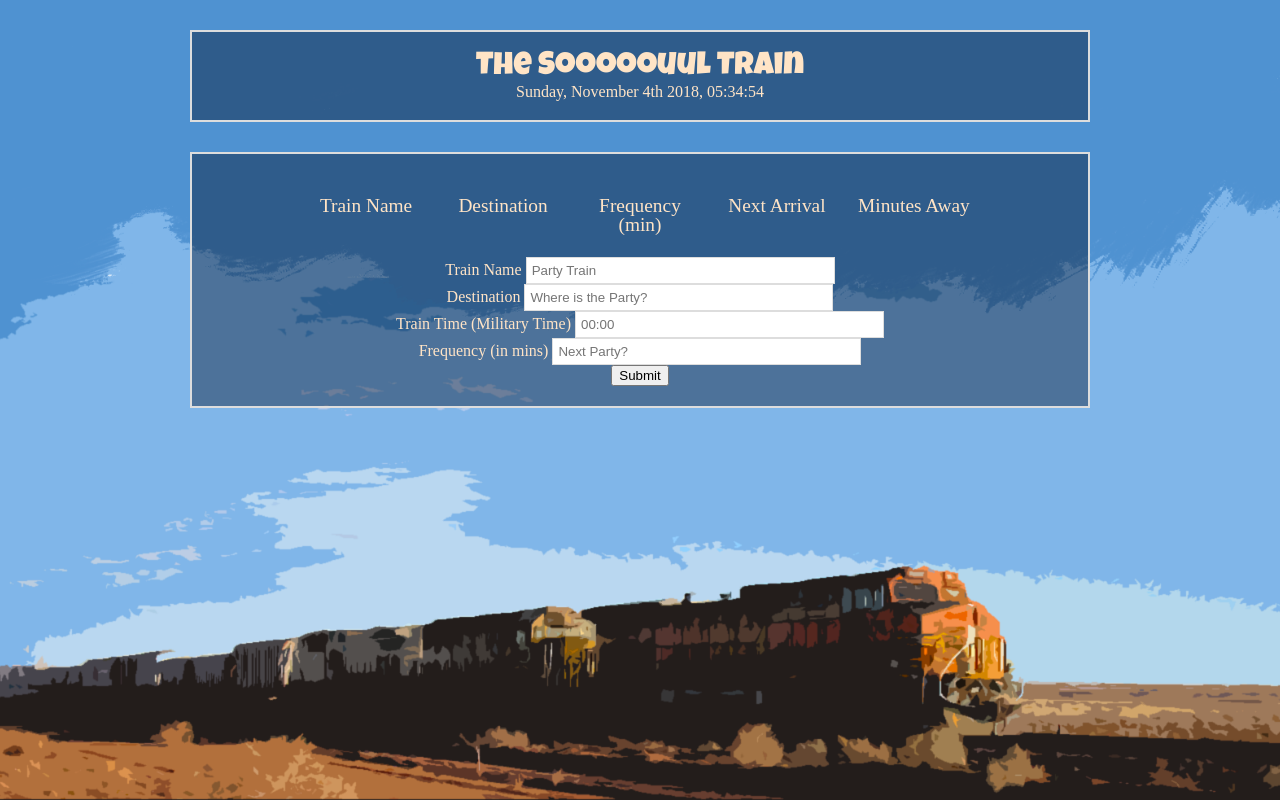
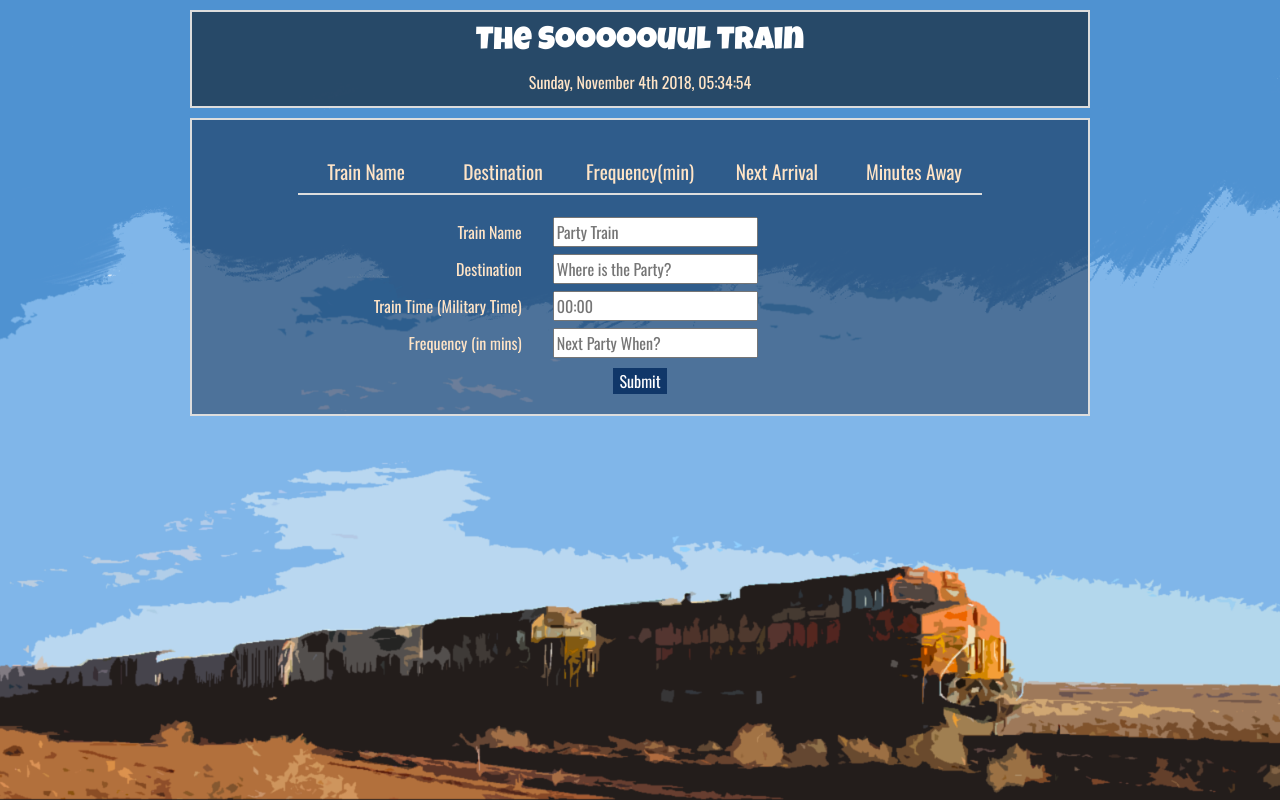
Before and after one commit to FyperTheViper/TrainsOnTime, a plain HTML site: page index.html in a window 1280 px wide. Drawn offline with nearby package versions, Linux system fonts and the light colour scheme; no server answers.

Commit message:
cleaned up CSS

```diff
--- a/assets/css/style.css
+++ b/assets/css/style.css
@@ -1,22 +1,23 @@
 body {
-    background: url(../images/choochoo.png) no-repeat center center fixed;;
+    background: url(../images/choochoo.png) no-repeat center center fixed;
     -webkit-background-size: cover;
     -moz-background-size: cover;
     -o-background-size: cover;
     background-size: cover;
     color: rgb(255, 228, 198);
+    font-family: 'Oswald', sans-serif;
 }
 
 header {
-    background-color: rgba(0, 14, 35, 0.4);
+    background-color: rgba(0, 0, 0, 0.5);
     width: 100%;
     max-width: 900px;
     height: auto;
     margin: auto;
-    margin-top: 30px;
+    margin-top: 10px;
     margin-bottom: 10px;
     border: 2px solid #dddddd;
-    padding: 20px 20px 20px 20px;
+    padding: 12px 12px 12px 12px;
     box-sizing: border-box;
     text-align: center;
 }
@@ -27,7 +28,7 @@ header {
     max-width: 900px;
     height: auto;
     margin: auto;
-    margin-top: 30px;
+    margin-top: 10px;
     margin-bottom: 100px;
     border: 2px solid #dddddd;
     padding: 20px 20px 20px 20px;
@@ -38,7 +39,8 @@ header {
 h2 {
     font-family: 'Luckiest Guy', cursive;
     font-size: 2em;
-    color: rgb(255, 228, 198);
+    color: white;
+
 }
 
 table, th, td {
@@ -48,24 +50,59 @@ table, th, td {
     text-align: center;
     font-size: 1.1em;
     table-layout: fixed;
-    margin-top: 15px;
+    margin-top: 10px;
     margin-bottom: 15px;
 
 }
 
+
 th, td {
     padding: 7px;
+    border-bottom: 2px solid #dddddd;
+}
+
+td {
+    font-size: 0.85em;
+}
+
+form {
+    width: 80%;
+    margin: 0 auto;
+}
+
+label, input {
+    display: inline-block;
 }
 
 label {
+    width: 30%;
+    text-align: right;
     margin-top: 10px;
     margin-bottom: 3px;
 }
 
-input {
+label + input {
+    width: 30%;
+    margin: 0 30% 0 4%;
+}
+
+input + input {
+    float: right;
     width: 300px;
     border: 1px solid #dddddd;
     padding-top: 5px;
     padding-bottom: 5px;
     padding-left: 5px;
 }
+
+button {
+    margin-top: 10px;
+    cursor: pointer;
+    border: none;
+    background: #103769;
+    color: white;
+}
+
+button:active {
+    background: #3480e4;
+}
--- a/index.html
+++ b/index.html
@@ -6,8 +6,11 @@
     <meta http-equiv="X-UA-Compatible" content="ie=edge">
     <title>Soul Train!</title>
     <link rel="stylesheet" href="assets/css/reset.css">
+    <link rel="stylesheet" href="https://stackpath.bootstrapcdn.com/bootstrap/4.1.3/css/bootstrap.min.css"
+    integrity="sha384-MCw98/SFnGE8fJT3GXwEOngsV7Zt27NXFoaoApmYm81iuXoPkFOJwJ8ERdknLPMO" crossorigin="anonymous">
     <link rel="stylesheet" href="assets/css/style.css">
     <link href="https://fonts.googleapis.com/css?family=Luckiest+Guy" rel="stylesheet">
+    <link href="https://fonts.googleapis.com/css?family=Oswald" rel="stylesheet">
     <script src="https://www.gstatic.com/firebasejs/5.5.6/firebase.js"></script>
     <script src="https://ajax.googleapis.com/ajax/libs/jquery/3.3.1/jquery.min.js"></script>
     <script src="https://cdn.jsdelivr.net/momentjs/2.12.0/moment.min.js"></script>
@@ -24,7 +27,7 @@
                 <tr>
                     <th>Train Name</th>
                     <th>Destination</th>
-                    <th>Frequency (min)</th>
+                    <th>Frequency(min)</th>
                     <th>Next Arrival</th>
                     <th>Minutes Away</th>
                 </tr>
@@ -47,7 +50,7 @@
             </div>
             <div class="train-form">
                 <label for="">Frequency (in mins)</label>
-                <input type="text" id="frequency-here" placeholder="Next Party?">
+                <input type="text" id="frequency-here" placeholder="Next Party When?">
             </div>
             <button type="submit" id="gimme-train">Submit</button>
         </form>
```
Also changed, not shown: assets/javascript/main.js (+13 -1 lines).
